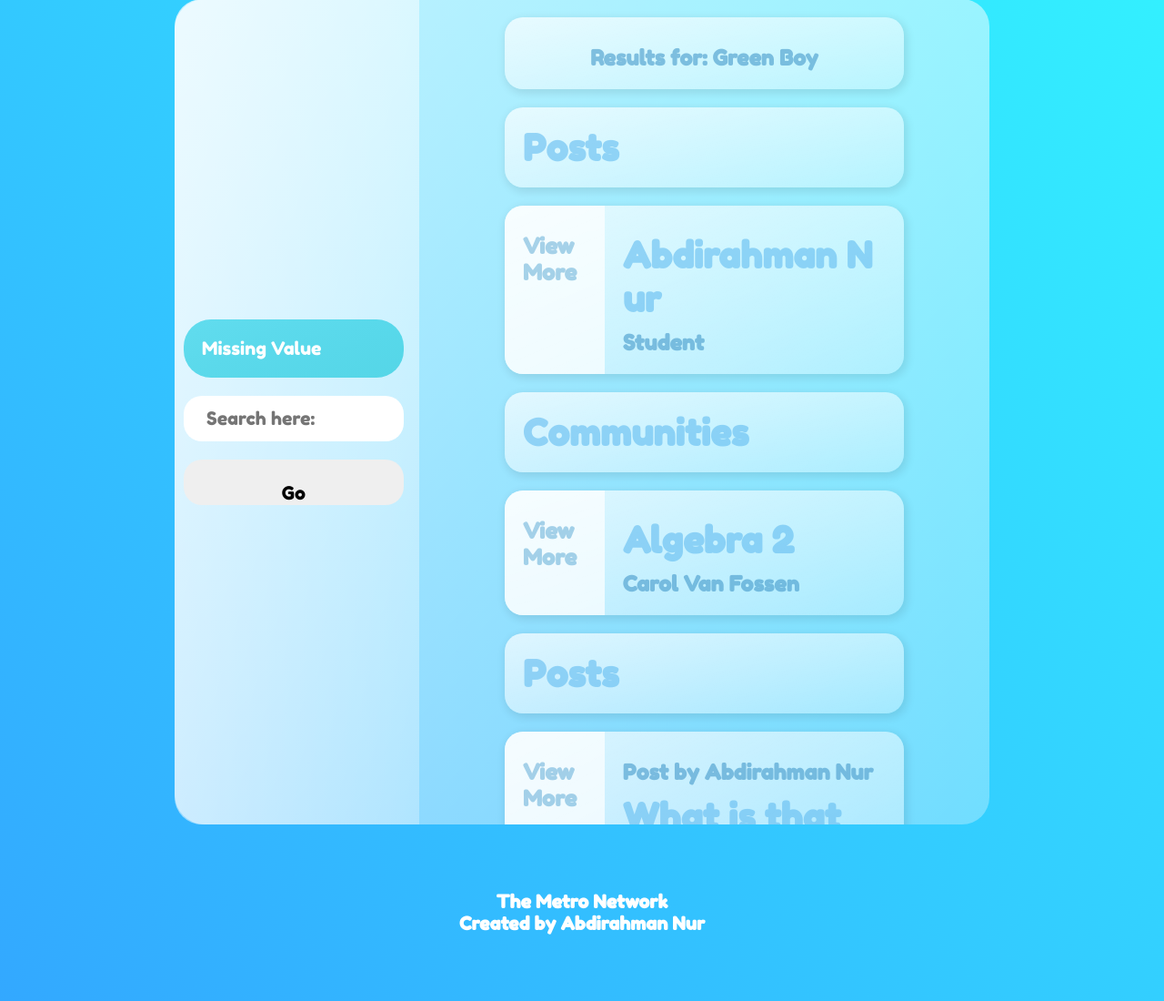
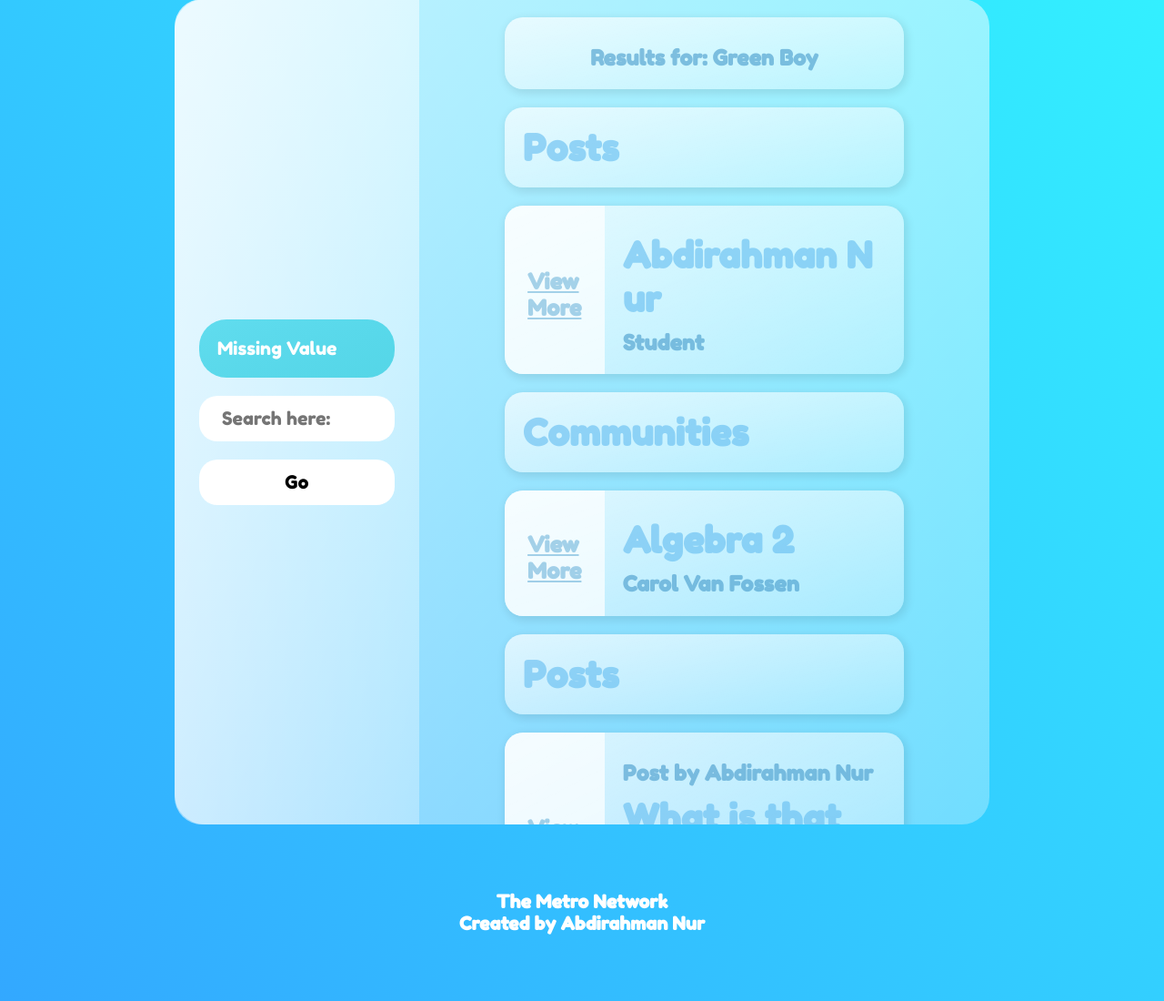
Before and after one commit to apello/themetronetwork, a PHP site: page /themetronetwork/main/search/search.php in a window 1280 px wide. Shown: the part 215-1315 px from the top of the page at 91% size. Run offline with PHP 8.4, Linux system fonts and the light colour scheme; the visitor is signed in with stand-in values (Sample User, id 1); tables that the repository leaves empty or names only in its code hold one stand-in row (values such as "Sample post").

Commit message:
Fixed Search
Fixed search bar styling

```diff
--- a/css/main-style.css
+++ b/css/main-style.css
@@ -7,6 +7,11 @@
     padding: 0;
     border: 0;
     margin: 0;
+}
+
+form {
+    margin: 0px;
+    padding: 0px;
 }
 
 /* adds blue gradient background */
@@ -154,6 +159,8 @@ this sets up display type, size, and color
     cursor: pointer;
 }
 
+
+
 /* gets rid of the border of input to make it more clean */
 
 .container input:focus {
@@ -192,7 +199,20 @@ it sits on the left
     border-radius: 33px 0px 0px 33px;
 }
 
+/* seach section1 elements */
 
+.search {
+    display: flex;
+    flex-direction: column;
+    justify-content: center;
+    align-items: center;
+
+    width: 100%;
+    height: 100%;
+
+    box-sizing: border-box;
+    padding: 15px;
+}
 
 /* this title is used when titles are put in section1 */
 /* like the name of a section like setttings or communities */
@@ -454,7 +474,30 @@ it is the blue-ish bar
     border-radius: 20px 0px 0px 20px;
 }
 
+/* for links in search */
 
+.segment1 .result1 {
+    width: 100%;
+    height: 100%;
+
+    display: flex;
+    justify-content: center;
+    align-items: center;
+
+    text-decoration: underline;
+
+    box-sizing: border-box;
+    padding: 15px;
+}
+
+/* see more link on posts */
+
+.segment2 .result2 h5 {
+    font-weight: bold;
+    font-size: inherit;
+    color: rgba(97, 187, 240, 0.6);
+    text-decoration: underline;
+}
 
 /* the div style and the three classes are for side icons */
 
@@ -565,6 +608,13 @@ it is the blue-ish bar
     line-height: 0px;
 }
 
+/* for search bar submit */
+
+.section1 .submit-btn {
+    background: white;
+    line-height: 0px;
+}
+
 
 .content-box .full-content {
     box-sizing: border-box;
@@ -657,17 +707,8 @@ responsivness
     }
 }
 
-@media screen and (max-width: 768px) {
 
-
-    .container {
-        width: 95%;
-    }
-
-
-}
-
-@media screen and (max-width: 700px) {
+@media screen and (max-width: 800px) {
 
 
     header {
@@ -717,6 +758,9 @@ responsivness
         margin: 10px 10px 0px 0px;
     }
 
+    .container {
+        width: 95%;
+    }
 }
 
 @media screen and (max-width: 700px) {
```
